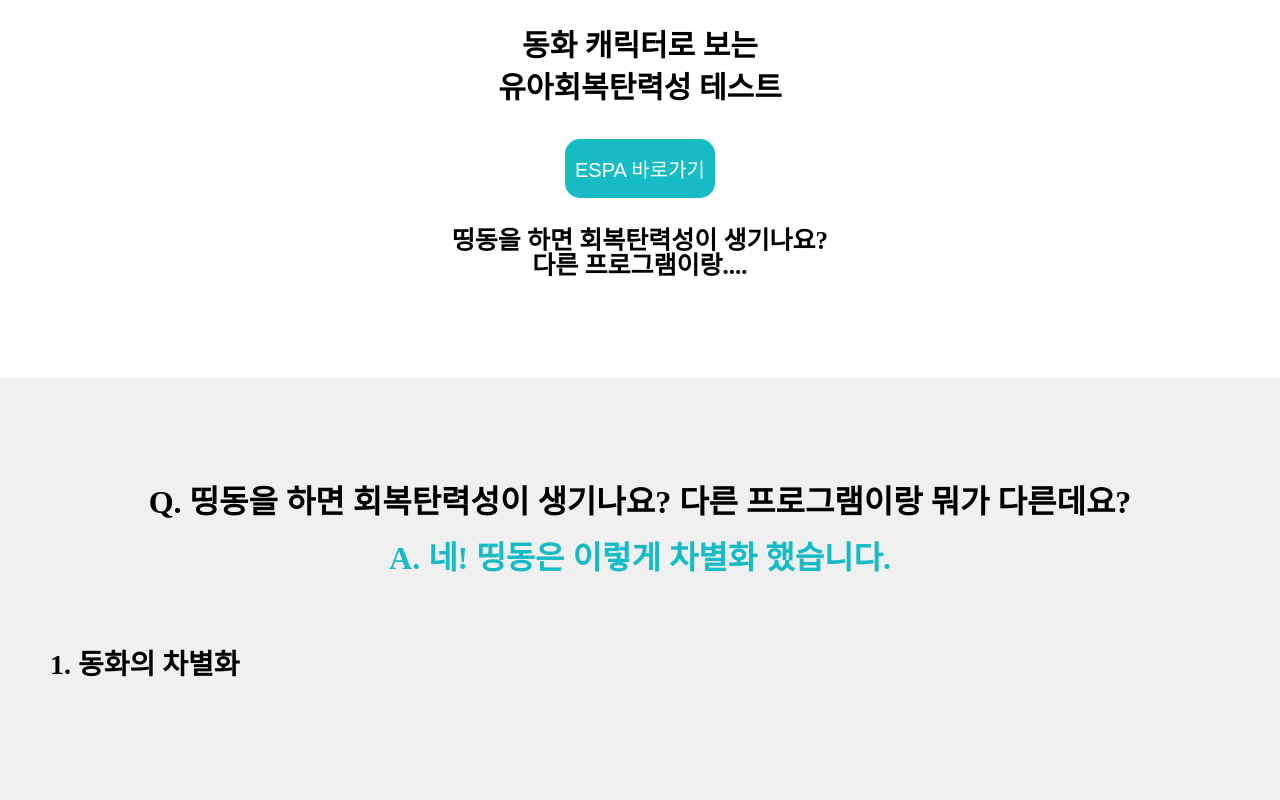
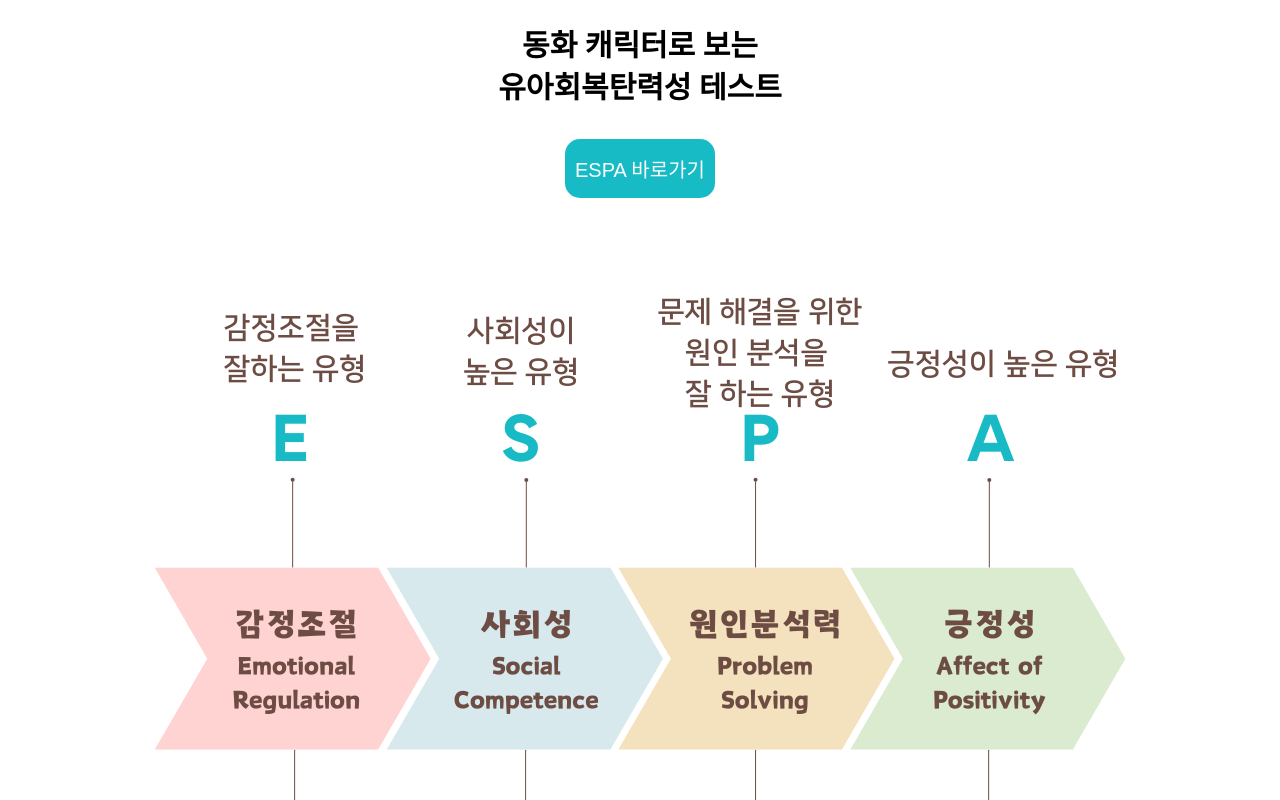
Before and after one commit to aiwebnovel/Dreamus, a React (Vite) app: page / in a window 1280 px wide. Shown: the part 2540-3340 px from the top of the page. Built offline with nearby package versions, Linux system fonts and the light colour scheme; grey boxes are pictures that could not be loaded.

Commit message:
feat: 메인페이지 espa 이미지 추가

```diff
--- a/src/components/sections/main/DingDongSpring.module.scss
+++ b/src/components/sections/main/DingDongSpring.module.scss
@@ -78,7 +78,7 @@
       line-height: 1.4;
 
       @include mobile {
-        font-size: 25px;
+        font-size: 23px;
       }
     }
 
@@ -87,7 +87,7 @@
     }
 
     &__subText {
-      font-size: 25px;
+      font-size: 23px;
       font-weight: bold;
 
       @include mobile {
@@ -115,12 +115,14 @@
       font-size: 20px;
       margin-bottom: 30px;
       font-weight: 500;
+      margin-bottom: 80px;
 
       @include mobile {
         padding: 18px;
         word-break: keep-all;
         white-space: pre-line;
         font-size: 18px;
+        margin-bottom: 50px;
       }
     }
   }
--- a/src/components/sections/main/DingDongSpring.tsx
+++ b/src/components/sections/main/DingDongSpring.tsx
@@ -2,6 +2,8 @@
 
 import styles from '@components/sections/main/DingDongSpring.module.scss'
 import { useNavigate } from 'react-router-dom'
+
+import espa from '@assets/image/espa.png'
 
 const item = {
   hidden: { opacity: 0, y: -20 },
@@ -63,10 +65,7 @@
                 ESPA 바로가기
               </button>
             </div>
-            <p className={styles.spring__text__subText}>
-              띵동을 하면 회복탄력성이 생기나요? <br />
-              다른 프로그램이랑....
-            </p>
+            <img src={espa} width={'100%'} />
             {/* <p className={styles.spring__text__main}>
               화면 속에서 아이의 총명함이 흐려질까 봐 걱정되시나요?
               <br />
```
